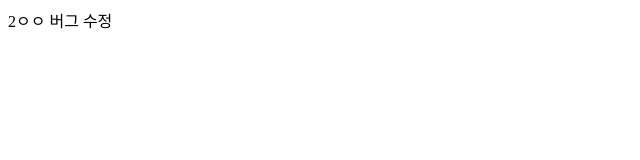
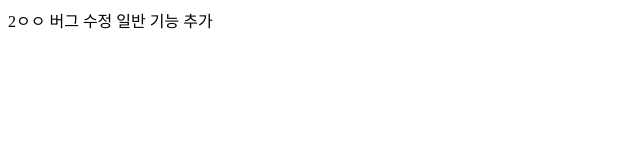
Before and after one commit to Matilda0730/Boxiting, a plain HTML site: page index.html in a window 1280 px wide. Shown: the whole page, without its empty margins (0-640 px from the left). Drawn offline with Linux system fonts and the light colour scheme.

Commit message:
일반 기능 추가

```diff
--- a/index.html
+++ b/index.html
@@ -8,5 +8,6 @@
 <body>
   2ㅇㅇ
   버그 수정
+  일반 기능 추가
 </body>
 </html>
```
